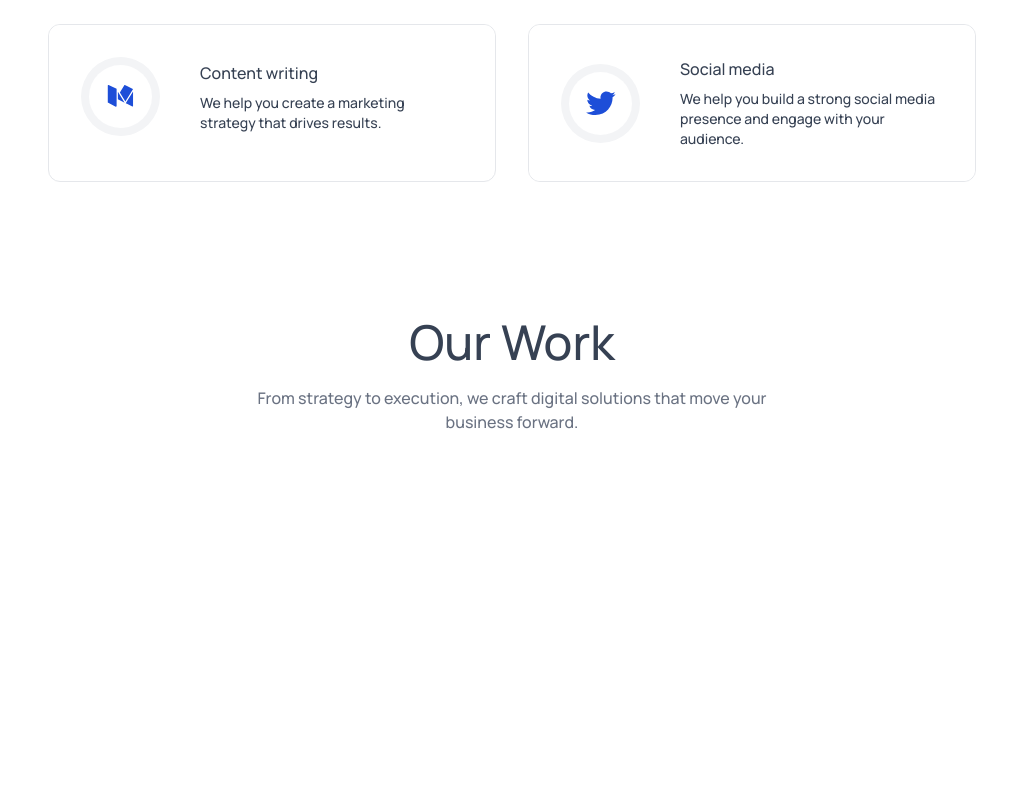
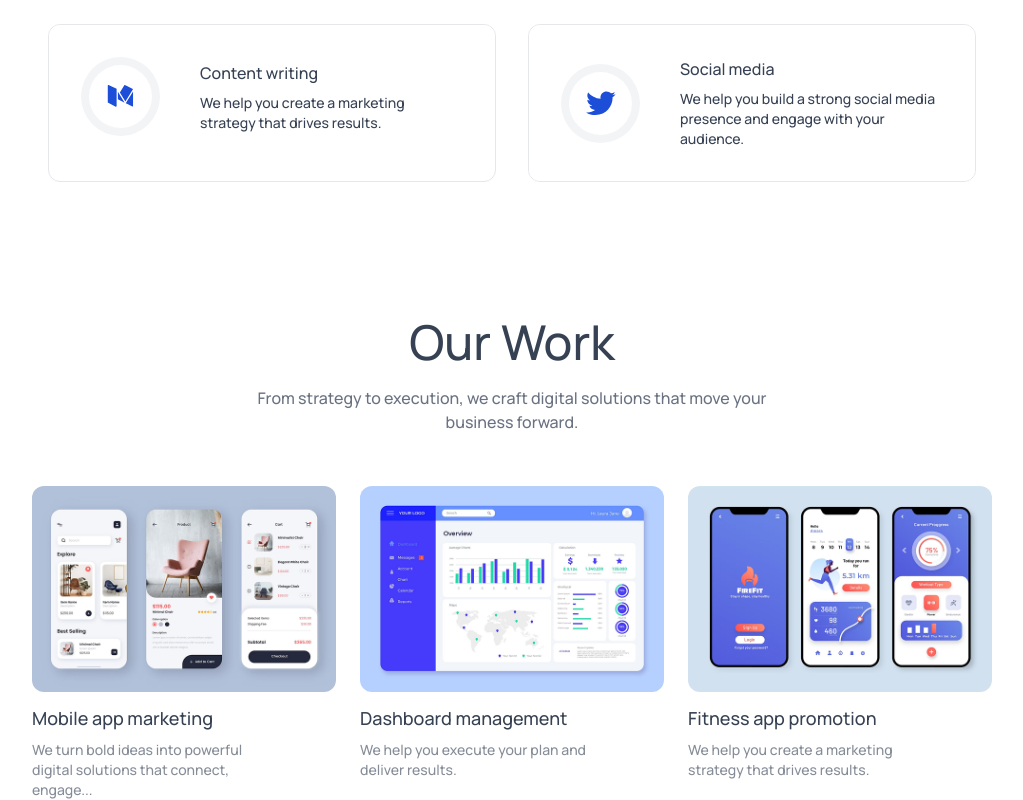
Before and after one commit to rakibulrahmandev/agency.ai, a React (Vite) app: page / in a window 1280 px wide. Shown: the part 1724-2524 px from the top of the page, without its empty margins (128-1151 px from the left). Before the commit the page ends 2182 px from the top, so only its background shows below. Built offline with nearby package versions, Linux system fonts and the light colour scheme.

Commit message:
our work section completed

```diff
--- a/src/components/OurWork/OurWork.jsx
+++ b/src/components/OurWork/OurWork.jsx
@@ -1,10 +1,45 @@
+import assets from "../../assets/assets";
 import Title from "../Title/Title";
 
 export default function OurWork() {
+
+    const workData = [
+        {
+            title: 'Mobile app marketing',
+            description: 'We turn bold ideas into powerful digital solutions that connect, engage...',
+            img: assets?.work_mobile_app
+        },
+        {
+            title: 'Dashboard management',
+            description: 'We help you execute your plan and deliver results.',
+            img: assets?.work_dashboard_management
+        },
+        {
+            title: 'Fitness app promotion',
+            description: 'We help you create a marketing strategy that drives results.',
+            img: assets?.work_fitness_app
+        }
+    ]
+
     return (
         <>
             <div id="our-work" className="flex flex-col items-center gap-7 px-4 sm:px-12 lg:px-24 xl:px-40 pt-30 text-gray-700 dark:text-white">
                 <Title title="Our Work" description="From strategy to execution, we craft digital solutions that move your business forward." />
+                <div className="grid sm:grid-cols-2 lg:grid-cols-3 gap-6 w-full max-w-5xl">
+                    {
+                        workData.map((work, idx) => (
+                            <div key={idx} className="hover:scale-102 duration-500 transition-all cursor-pointer">
+                                <div className="w-auto">
+                                    <img src={work?.img} alt="card image" className="w-full rounded-xl" />
+                                </div>
+                                <div className="w-auto">
+                                    <h3 className="mt-3 mb-2 text-lg font-semibold">{work?.title}</h3>
+                                    <p className="text-sm opacity-60 w-5/6">{work?.description}</p>
+                                </div>
+                            </div>
+                        ))
+                    }
+                </div>
             </div>
         </>
     )
```
